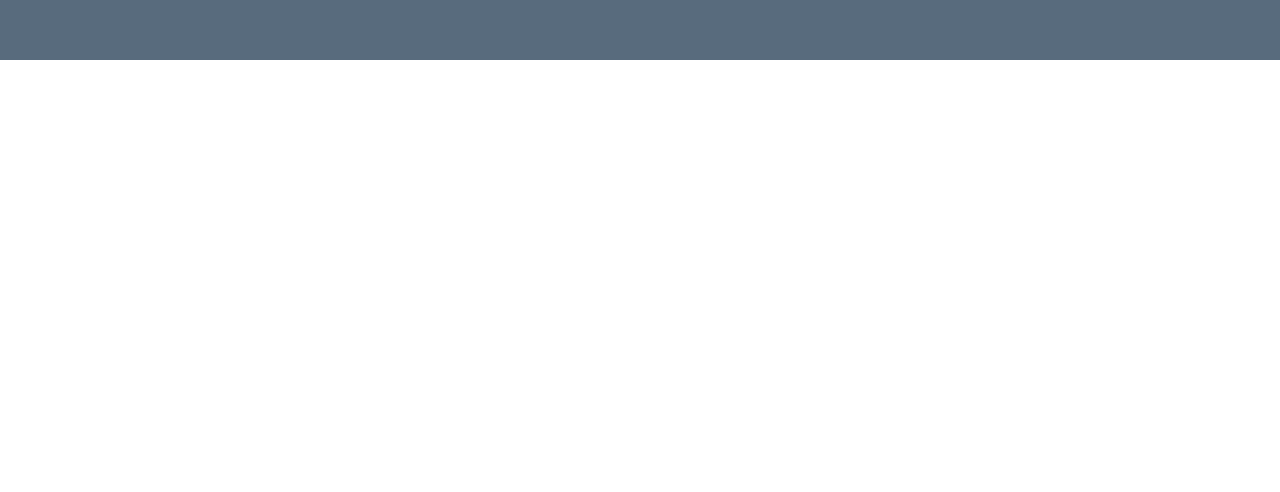
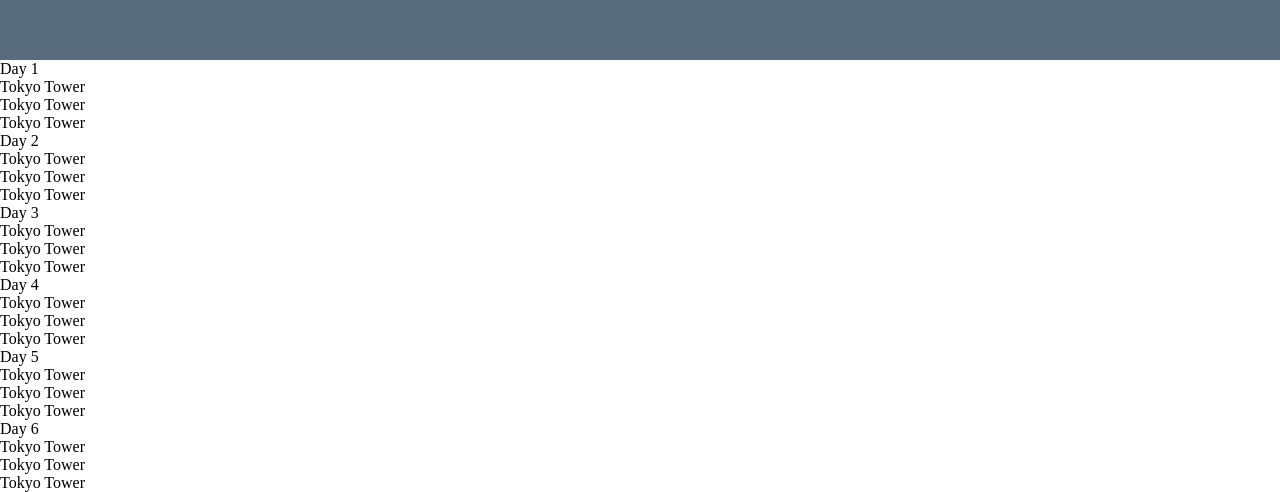
Before and after one commit to maya-rosmarin/Carmen, a React (Create React App) app in the folder frontend/: page / in a window 1280 px wide. Shown: the part 2340-2832 px from the top of the page. Before the commit the page ends 2400 px from the top, so only its background shows below. Built offline with nearby package versions, Linux system fonts and the light colour scheme.

Commit message:
added itinerary to bottom of the page

```diff
--- a/frontend/src/App.js
+++ b/frontend/src/App.js
@@ -1,11 +1,13 @@
 import React, { Component } from 'react';
 import Questionnaire from './components/questionnaire';
+import Itinerary from './components/itinerary';
 
 class App extends Component {
   render() {
     return (
       <div>
         <Questionnaire />
+        <Itinerary />
       </div>
     );
   }
--- a/frontend/src/components/dailyItinerary.jsx
+++ b/frontend/src/components/dailyItinerary.jsx
@@ -1,13 +1,14 @@
-import React from 'react';
-import ItineraryIndexItem from './ItineraryIndexItem';
+import React, { Component } from 'react';
+import ItineraryIndexItem from './itineraryIndexItem';
 
 class DailyItinerary extends Component {
   render () {
     return (
       <div>
-        <div className="daily-heading">
-          <ItineraryIndexItem />
-        </div>
+        <div className="daily-heading">Day {this.props.day}</div>
+          <ItineraryIndexItem name={"Tokyo Tower"} />
+          <ItineraryIndexItem name={"Tokyo Tower"} />
+          <ItineraryIndexItem name={"Tokyo Tower"} />
       </div>
     )
   }
--- a/frontend/src/components/itinerary.jsx
+++ b/frontend/src/components/itinerary.jsx
@@ -5,7 +5,12 @@
   render () {
     return (
       <div>
-        <DailyItinerary />
+        <DailyItinerary day={"1"} />
+        <DailyItinerary day={"2"} />
+        <DailyItinerary day={"3"} />
+        <DailyItinerary day={"4"} />
+        <DailyItinerary day={"5"} />
+        <DailyItinerary day={"6"} />
       </div>
     )
   }
--- a/frontend/src/components/itineraryIndexItem.jsx
+++ b/frontend/src/components/itineraryIndexItem.jsx
@@ -1,10 +1,10 @@
-import React from 'react';
+import React, { Component } from 'react';
 
 class ItineraryIndexItem extends Component {
   render () {
     return (
       <div>
-        <div className="itinerary-index-item-name">Tokyo Tower</div>
+        <div className="itinerary-index-item-name">{this.props.name}</div>
       </div>
     )
   }
```
